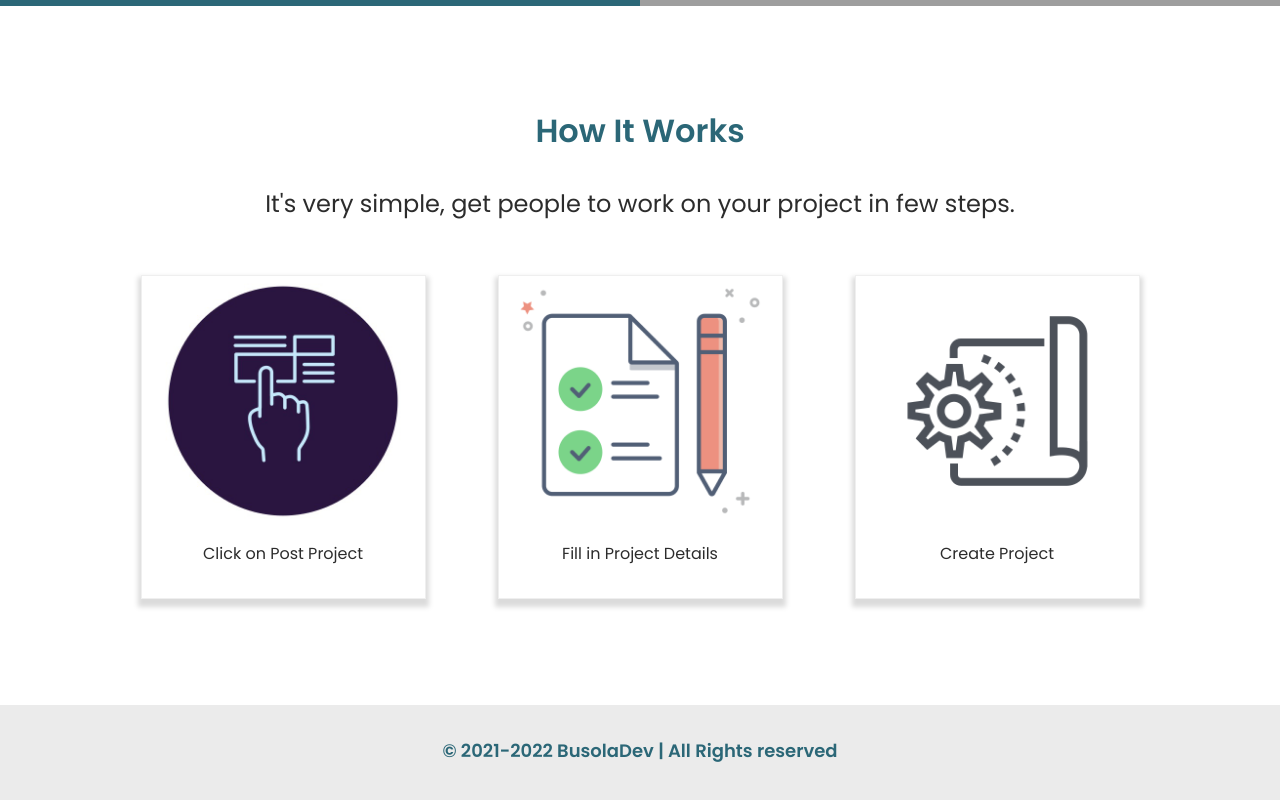
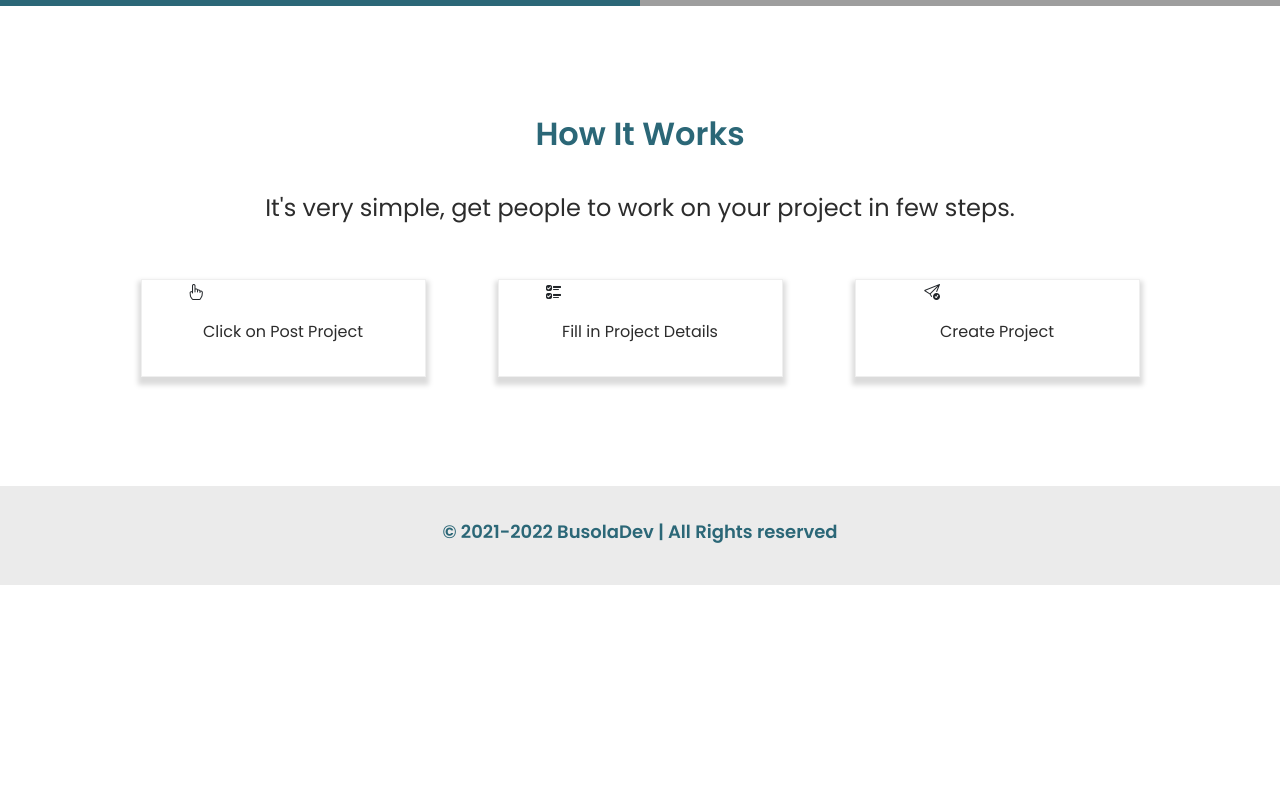
Before and after one commit to beejay321/Capstone, a React (Create React App) app: page / in a window 1280 px wide. Shown: the part 703-1503 px from the top of the page. After the commit the page ends 1288 px from the top, so only its background shows below. Built offline with nearby package versions, Linux system fonts and the light colour scheme; no server answers; grey boxes are pictures that could not be loaded.

Commit message:
Update HowItWorks.jsx

```diff
--- a/src/components/HomePage/HowItWorks.jsx
+++ b/src/components/HomePage/HowItWorks.jsx
@@ -1,8 +1,5 @@
 import React from "react";
-import { Container, Row, Col, Image } from "react-bootstrap";
-import click from "../../assets/images/click.jpg";
-import form from "../../assets/images/fill_form.png";
-import project from "../../assets/images/project_icon.png";
+import { Container, Row, Col } from "react-bootstrap";
 import styles from "./LandingPage.module.css";
 
 function HowItWorks(props) {
@@ -17,17 +14,29 @@ function HowItWorks(props) {
             <h4 className={styles.howItWorksText}>It's very simple, get people to work on your project in few steps. </h4>
           </div>
         </Row>
-          <Row className= {styles.howItWorksCardDiv}>
+        <Row className={styles.howItWorksCardDiv}>
           <Col xs={8} md={6} xl={3} className={styles.howItWorksCard}>
-              <Image src={click} width="250" />
+            <div className={styles.howItWorksIconDiv}>
+              <span className={styles.howItWorksIcon}>
+                <i class="bi bi-hand-index"></i>
+              </span>
+            </div>{" "}
             <p className={styles.howItWorksText}>Click on Post Project</p>
           </Col>
           <Col xs={8} md={6} xl={3} className={styles.howItWorksCard}>
-              <Image src={form} width="250" />
+            <div className={styles.howItWorksIconDiv}>
+              <span className={styles.howItWorksIcon}>
+                <i class="bi bi-ui-checks"></i>
+              </span>
+            </div>{" "}
             <p className={styles.howItWorksText}>Fill in Project Details</p>
           </Col>
           <Col xs={8} md={6} xl={3} className={styles.howItWorksCard}>
-              <Image src={project} width="250" />
+            <div className={styles.howItWorksIconDiv}>
+              <span className={styles.howItWorksIcon}>
+                <i class="bi bi-send-check"></i>{" "}
+              </span>
+            </div>{" "}
             <p className={styles.howItWorksText}>Create Project </p>
           </Col>
         </Row>
```
Lines whose indentation alone changed are shown as unchanged.
